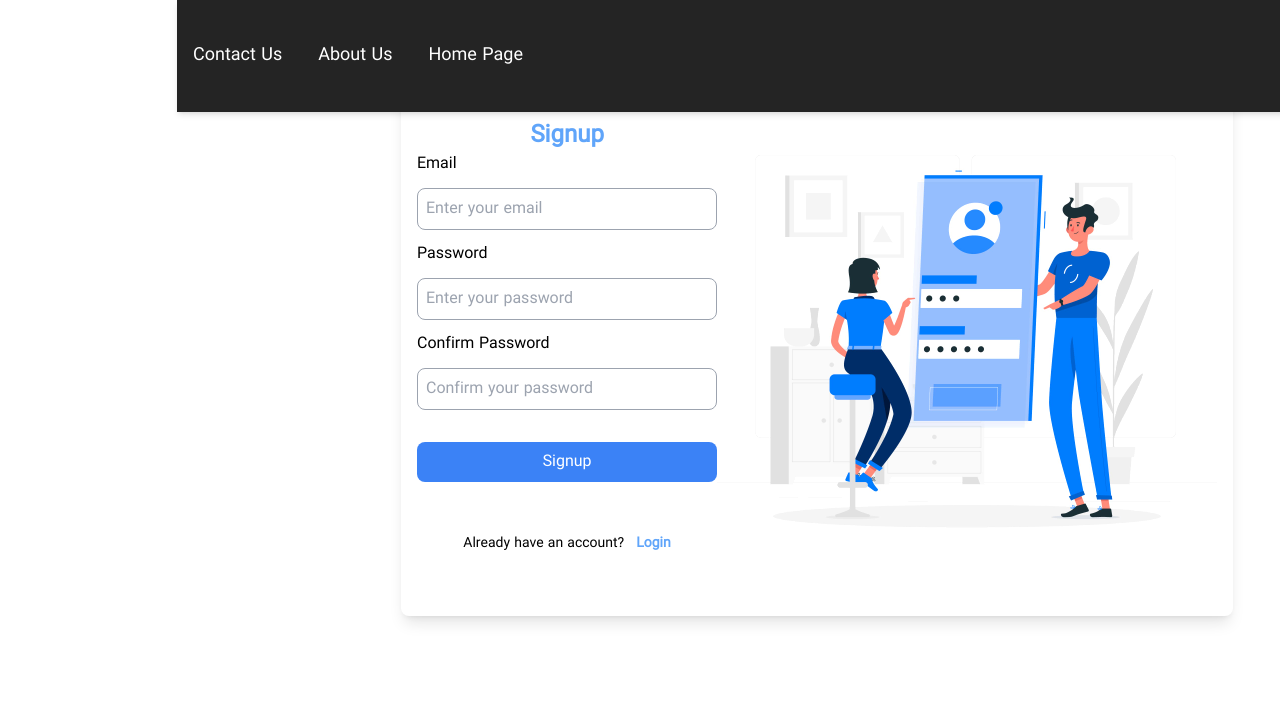
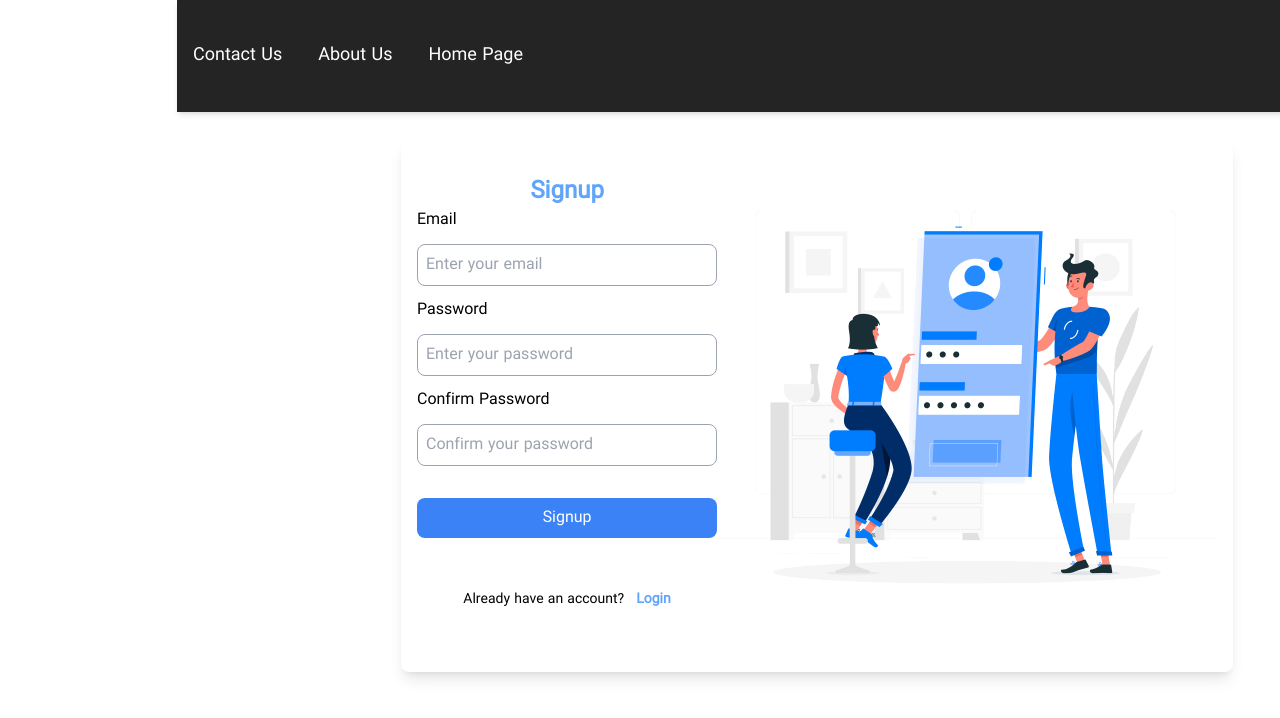
Before and after one commit to Kamyarkamali/Psychiatry-project, a Next.js app: page /singup in a window 1280 px wide. Shown: the top 718 px of the page. Built offline with nearby package versions, Linux system fonts and the light colour scheme.

Commit message:
the end project

```diff
--- a/components/templates/SingupPage.js
+++ b/components/templates/SingupPage.js
@@ -29,7 +29,7 @@
 
   return (
     <>
-      <div className="flex items-center h-[700px] justify-center w-full">
+      <div className="flex mt-14 items-center h-[700px] justify-center w-full">
         <div className="flex lg:shadow-lg shadow-gray-300 rounded-lg p-4">
           <div className="w-[500px] h-[500px] bgsingup hidden lg:block"></div>
 
--- a/components/templates/loginPage.js
+++ b/components/templates/loginPage.js
@@ -27,7 +27,7 @@
 
   return (
     <>
-      <div className="flex items-center h-[700px] justify-center w-full">
+      <div className="flex items-center h-[700px] justify-center w-full mt-14">
         <div className="flex lg:shadow-lg shadow-gray-300 rounded-lg p-4">
           <div className="w-[500px] h-[500px] bglogin hidden lg:block"></div>
 
@@ -92,7 +92,7 @@
               </button>
 
               <div className="flex gap-3 text-sm mt-10 justify-center w-full text-left">
-                <Link className="text-blue-400 font-bold" href="/signup">
+                <Link className="text-blue-400 font-bold" href="/singup">
                   Sign Up
                 </Link>
                 <p>?Not registered</p>
```
